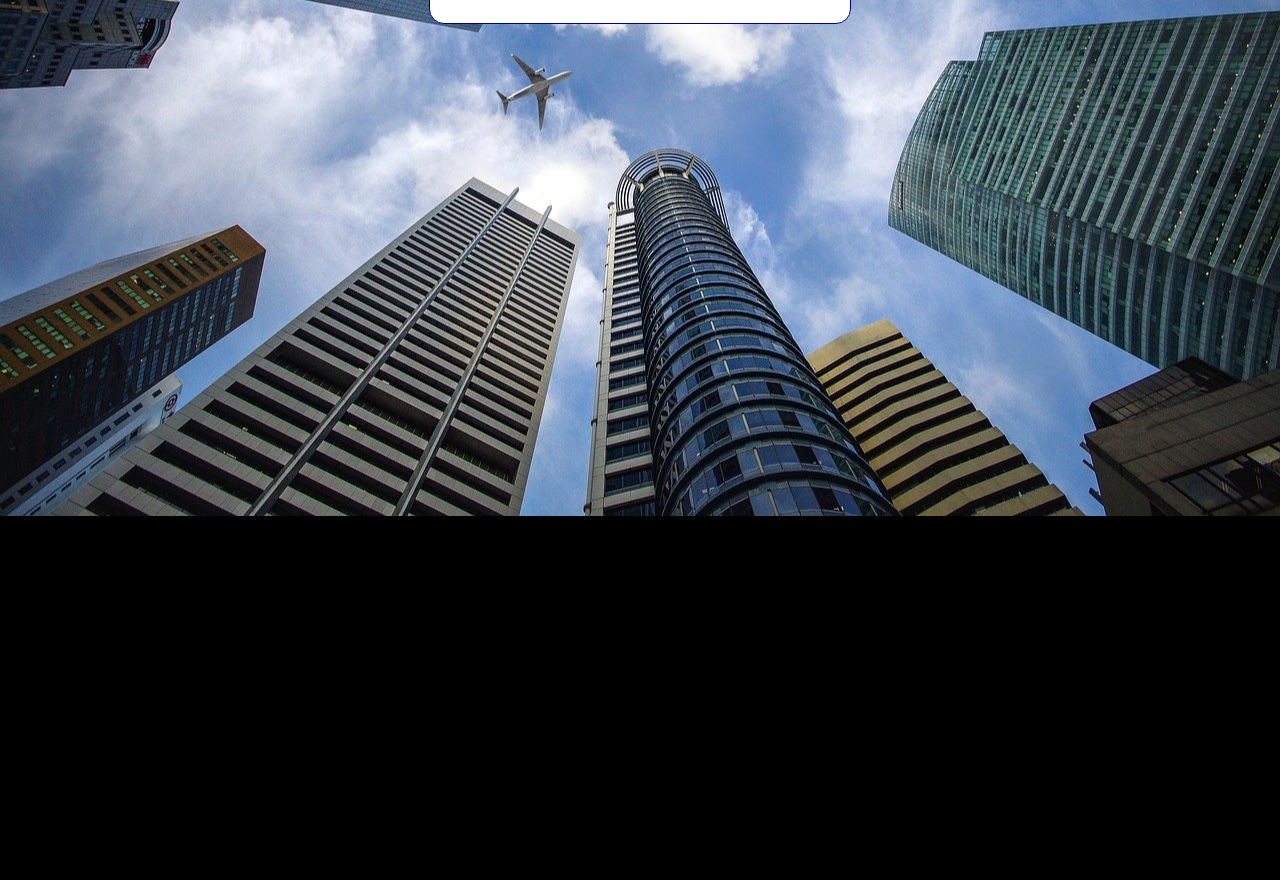
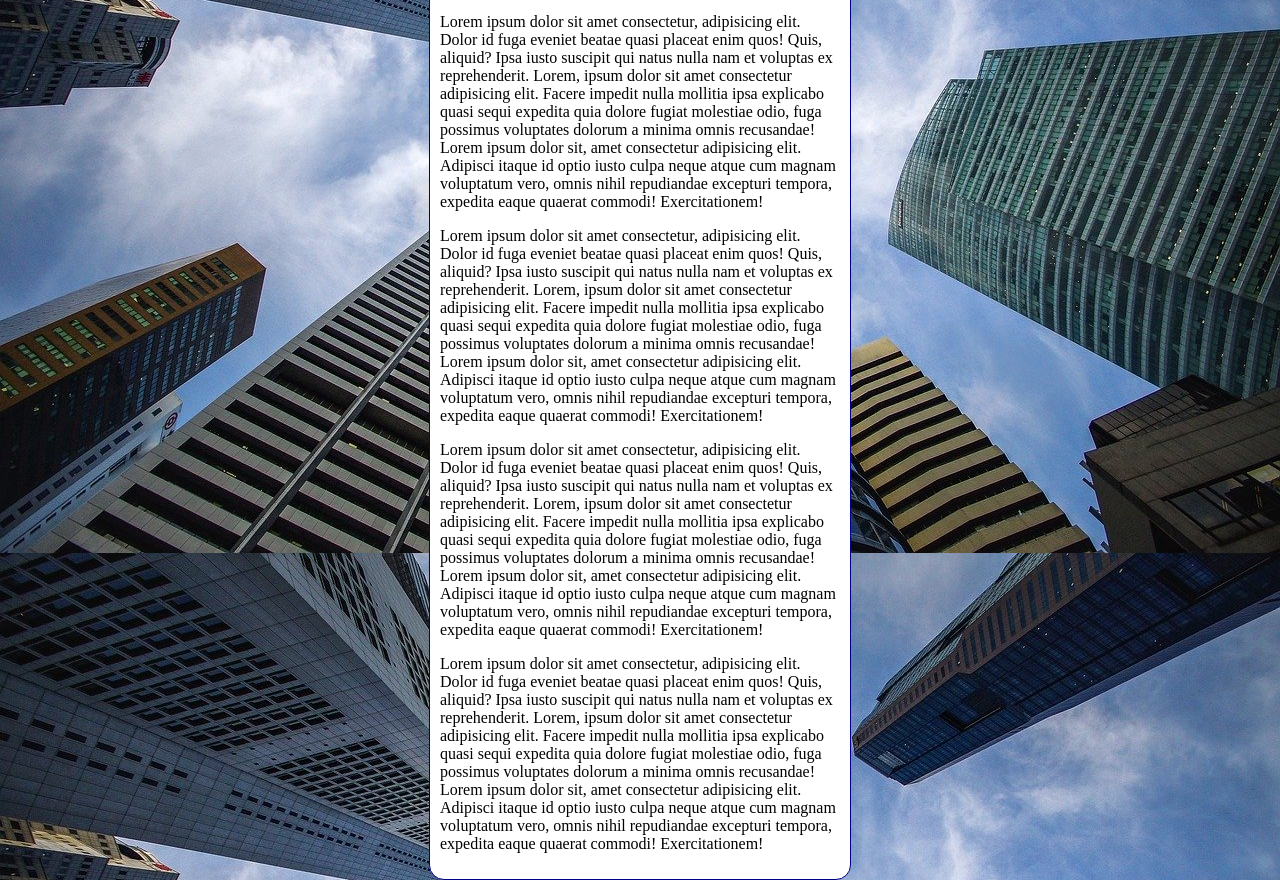
Before and after one commit to nelsonrangell/html-css, a plain HTML site: page exercicios/ex022/fundo006.html in a window 1280 px wide. Shown: the part 300-1180 px from the top of the page. Before the commit the page ends 816 px from the top, so only its background shows below. Drawn offline with Linux system fonts and the light colour scheme.

Commit message:
atualizei

```diff
--- a/exercicios/ex022/fundo006.html
+++ b/exercicios/ex022/fundo006.html
@@ -3,20 +3,28 @@
 <head>
     <meta charset="UTF-8">
     <meta name="viewport" content="width=device-width, initial-scale=1.0">
-    <title>Document</title>
+    <title>Fundo Fixo de Tela</title>
     <style>
         body {
             height: 100vh;
-            background-color: black;
+            /*background-color: black;
             background-image: url('imagens/wallpaper002.jpg');
             background-position: center center;
             background-repeat: no-repeat;
             background-size: cover ;
+            background-attachment: fixed;*/
+
+            /*Shorthand - background
+                color > image > position > repeat > [size] > attachment
+            */
+
+            background: black url('imagens/wallpaper002.jpg') center center no-repeat fixed;
+            background-size: cover;
         }
 
         main {
             background-color: white;
-            width: 400px;
+            max-width: 400px;
             padding: 10px;
             margin: auto;
             border: 1px solid darkblue;
@@ -28,6 +36,11 @@
     <main>
         <h1>Teste de Imagem de Fundo </h1>
         <p>Lorem ipsum dolor sit amet consectetur, adipisicing elit. Dolor id fuga eveniet beatae quasi placeat enim quos! Quis, aliquid? Ipsa iusto suscipit qui natus nulla nam et voluptas ex reprehenderit. Lorem, ipsum dolor sit amet consectetur adipisicing elit. Facere impedit nulla mollitia ipsa explicabo quasi sequi expedita quia dolore fugiat molestiae odio, fuga possimus voluptates dolorum a minima omnis recusandae! Lorem ipsum dolor sit, amet consectetur adipisicing elit. Adipisci itaque id optio iusto culpa neque atque cum magnam voluptatum vero, omnis nihil repudiandae excepturi tempora, expedita eaque quaerat commodi! Exercitationem!</p>
+        <p>Lorem ipsum dolor sit amet consectetur, adipisicing elit. Dolor id fuga eveniet beatae quasi placeat enim quos! Quis, aliquid? Ipsa iusto suscipit qui natus nulla nam et voluptas ex reprehenderit. Lorem, ipsum dolor sit amet consectetur adipisicing elit. Facere impedit nulla mollitia ipsa explicabo quasi sequi expedita quia dolore fugiat molestiae odio, fuga possimus voluptates dolorum a minima omnis recusandae! Lorem ipsum dolor sit, amet consectetur adipisicing elit. Adipisci itaque id optio iusto culpa neque atque cum magnam voluptatum vero, omnis nihil repudiandae excepturi tempora, expedita eaque quaerat commodi! Exercitationem!</p>
+        <p>Lorem ipsum dolor sit amet consectetur, adipisicing elit. Dolor id fuga eveniet beatae quasi placeat enim quos! Quis, aliquid? Ipsa iusto suscipit qui natus nulla nam et voluptas ex reprehenderit. Lorem, ipsum dolor sit amet consectetur adipisicing elit. Facere impedit nulla mollitia ipsa explicabo quasi sequi expedita quia dolore fugiat molestiae odio, fuga possimus voluptates dolorum a minima omnis recusandae! Lorem ipsum dolor sit, amet consectetur adipisicing elit. Adipisci itaque id optio iusto culpa neque atque cum magnam voluptatum vero, omnis nihil repudiandae excepturi tempora, expedita eaque quaerat commodi! Exercitationem!</p>
+        <p>Lorem ipsum dolor sit amet consectetur, adipisicing elit. Dolor id fuga eveniet beatae quasi placeat enim quos! Quis, aliquid? Ipsa iusto suscipit qui natus nulla nam et voluptas ex reprehenderit. Lorem, ipsum dolor sit amet consectetur adipisicing elit. Facere impedit nulla mollitia ipsa explicabo quasi sequi expedita quia dolore fugiat molestiae odio, fuga possimus voluptates dolorum a minima omnis recusandae! Lorem ipsum dolor sit, amet consectetur adipisicing elit. Adipisci itaque id optio iusto culpa neque atque cum magnam voluptatum vero, omnis nihil repudiandae excepturi tempora, expedita eaque quaerat commodi! Exercitationem!</p>
+        <p>Lorem ipsum dolor sit amet consectetur, adipisicing elit. Dolor id fuga eveniet beatae quasi placeat enim quos! Quis, aliquid? Ipsa iusto suscipit qui natus nulla nam et voluptas ex reprehenderit. Lorem, ipsum dolor sit amet consectetur adipisicing elit. Facere impedit nulla mollitia ipsa explicabo quasi sequi expedita quia dolore fugiat molestiae odio, fuga possimus voluptates dolorum a minima omnis recusandae! Lorem ipsum dolor sit, amet consectetur adipisicing elit. Adipisci itaque id optio iusto culpa neque atque cum magnam voluptatum vero, omnis nihil repudiandae excepturi tempora, expedita eaque quaerat commodi! Exercitationem!</p>
+
     </main>
 </body>
 </html>
```
